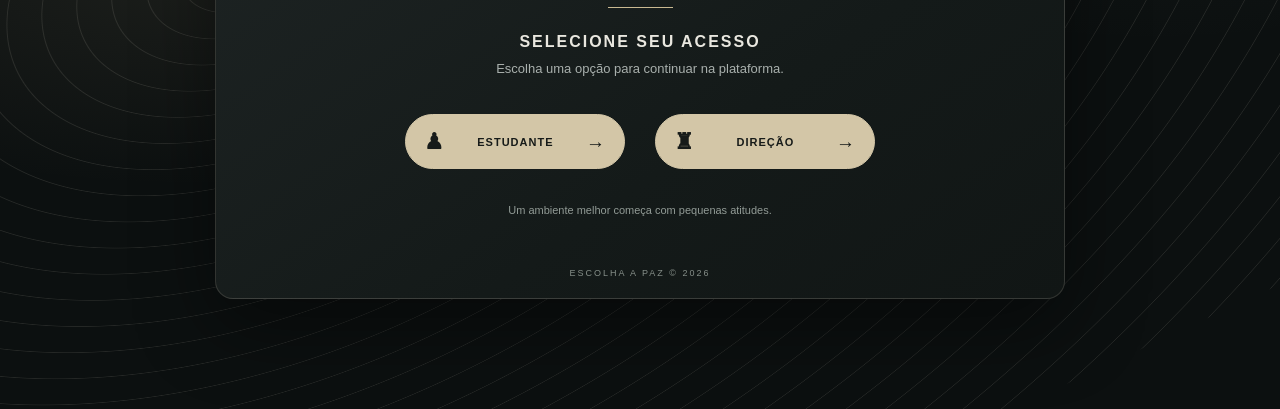
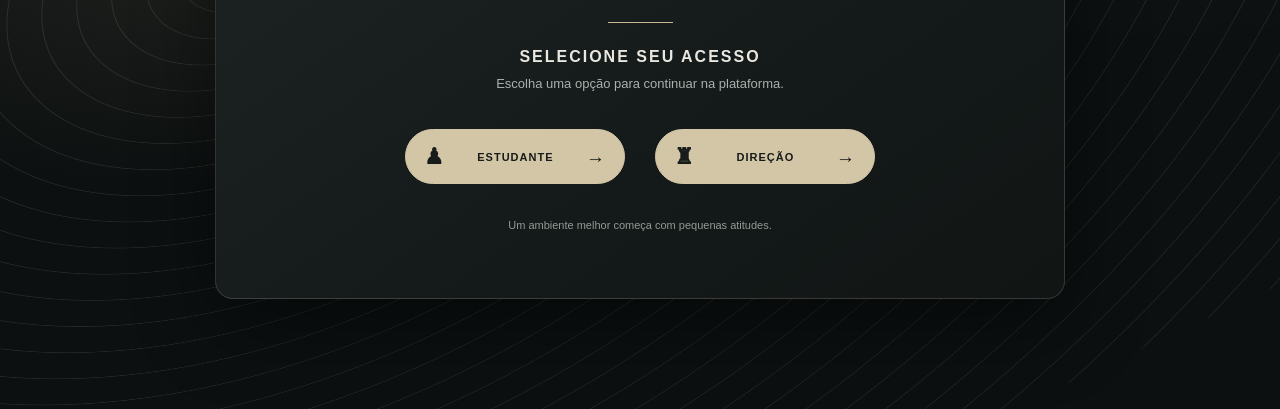
Before and after one commit to claracalonassii/denuncia-ebba, a plain HTML site: page index.html in a window 1280 px wide. Shown: the part 391-800 px from the top of the page. Drawn offline with Linux system fonts and the light colour scheme.

Commit message:
Remove footer section from index.html

```diff
--- a/index.html
+++ b/index.html
@@ -60,10 +60,6 @@
 
             </div>
 
-            <footer>
-                ESCOLHA A PAZ © 2026
-            </footer>
-
         </section>
 
     </main>
```
